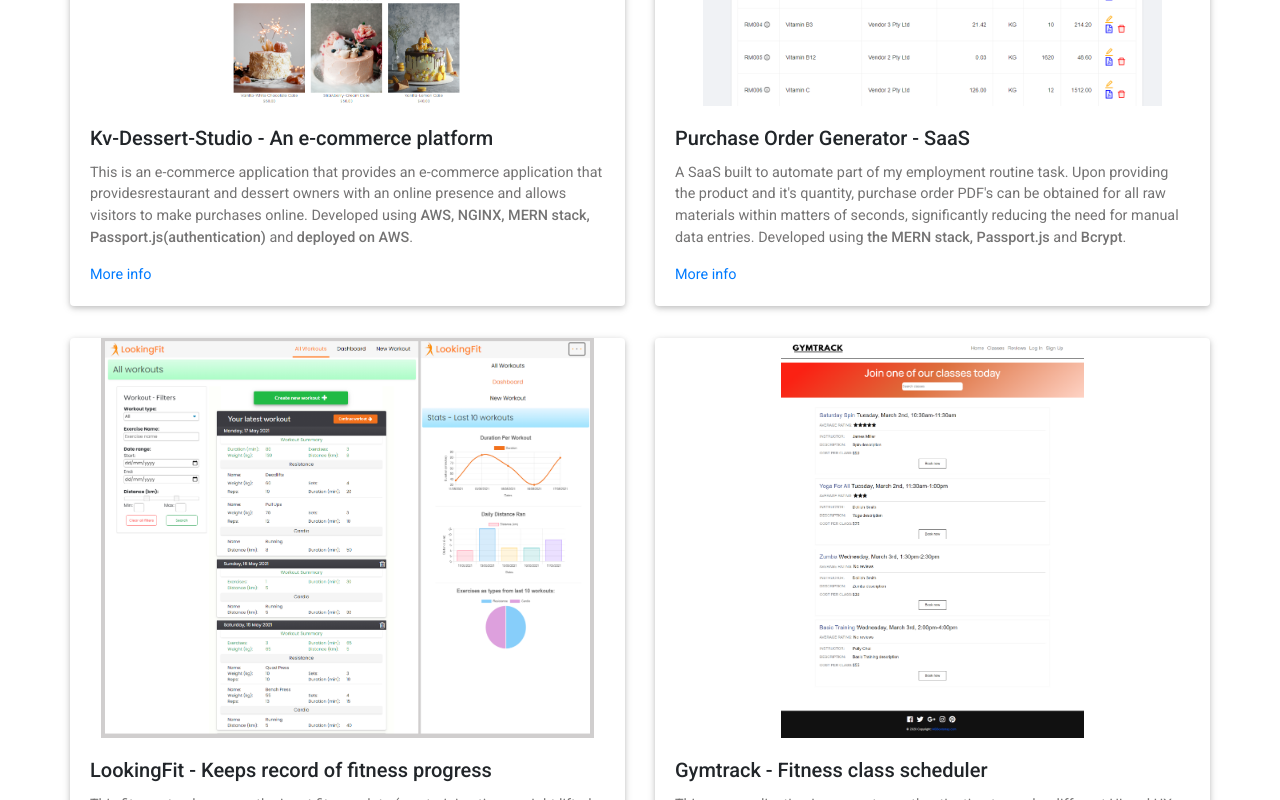
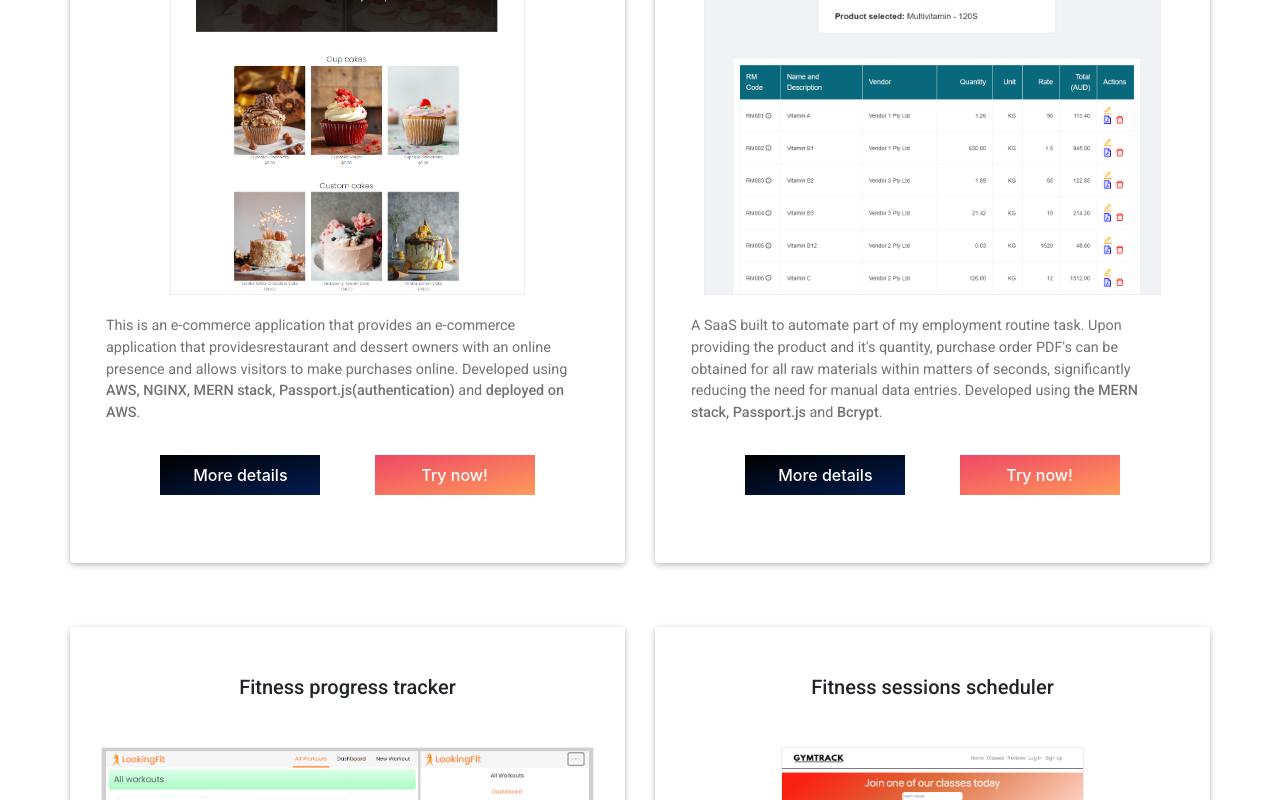
Before and after one commit to kvlin/Portfolio, a React (Create React App) app: page / in a window 1280 px wide. Shown: the part 700-1500 px from the top of the page. Built offline with nearby package versions, Linux system fonts and the light colour scheme.

Commit message:
Update content and styling

```diff
--- a/package.json
+++ b/package.json
@@ -29,6 +29,7 @@
     "react-medium-image-zoom": "^5.1.8",
     "react-router-dom": "^6.17.0",
     "react-scripts": "^5.0.1",
+    "react-simple-image-viewer": "^1.2.2",
     "react-slick": "^0.29.0",
     "rsuite": "^5.41.0",
     "semantic-ui-css": "^2.5.0",
--- a/src/components/Navbar/index.css
+++ b/src/components/Navbar/index.css
@@ -1,32 +1,45 @@
-.colour-nav{
+.colour-nav {
     background-color: rgba(0, 0, 0, 0.918);
 
 }
-.colour-nav a:hover{
-    background-color:rgb(61, 60, 60);
-};
+
+body {
+    position: relative;
+}
+
+.navbar {
+    position: sticky;
+    top: 0;
+}
+
+.colour-nav a:hover {
+    background-color: rgb(61, 60, 60);
+}
+
+;
 
 .navbar-brand {
-     padding: 18px 20px;
+    padding: 18px 20px;
     display: inline-block;
 }
 
-.github-centre{
+.github-centre {
     transform: rotate(45deg);
     position: absolute;
-    top:-2; left: 50%;
+    top: -2;
+    left: 50%;
     z-index: 1;
-    display:none
+    display: none
 }
 
 @media only screen and (max-width: 1000px) {
 
-    .github-corner{
-        display:none
+    .github-corner {
+        display: none
     }
-    .github-centre{
-        left:56%
 
+    .github-centre {
+        left: 56%
     }
 
 
@@ -34,30 +47,35 @@
 
 @media only screen and (max-width: 1199px) {
     .wrapper {
-        padding:20px;
+        padding: 20px;
     }
+
     .portfolio-text {
-        font-size:40px
+        font-size: 40px
     }
+
     .about-text {
-        font-size:20px
+        font-size: 20px
     }
+
     .skills-text {
-        font-size:20px
+        font-size: 20px
     }
 
 
-  }
+}
 
 @media only screen and (max-width: 1249px) {
     .octo-banner {
-        display:none
+        display: none
     }
-    .github-corner{
-        display:none
+
+    .github-corner {
+        display: none
     }
-    .github-centre{
-        display:inline
+
+    .github-centre {
+        display: inline
     }
 
 }
--- a/src/components/ProjectsBrief/index.css
+++ b/src/components/ProjectsBrief/index.css
@@ -1,3 +1,9 @@
+a {
+  color: white !important;
+  text-decoration: none;
+  /* no underline */
+}
+
 .arrow {
   width: 61.8px;
   height: 100px;
@@ -66,11 +72,90 @@
   max-width: 100%;
   display: block;
   cursor: zoom-in;
-  margin: auto
+  margin: auto;
+  border: solid 1px rgb(238, 238, 238)
 }
+
 
 .is-close {
   display: none
+}
+
+.summaryTitle {
+  text-align: center;
+  margin: 2rem auto 3rem !important;
+
+}
+
+
+.githubUrlBtn {
+  background: linear-gradient(to bottom right, #000000, #031c50);
+  border: 0;
+
+  color: #FFFFFF;
+  cursor: pointer;
+  display: inline-block;
+  font-family: -apple-system, system-ui, "Segoe UI", Roboto, Helvetica, Arial, sans-serif;
+  font-size: 16px;
+  font-weight: 500;
+  line-height: 2.5;
+  outline: transparent;
+  padding: 0 1rem;
+  text-align: center;
+  text-decoration: none;
+  transition: box-shadow .2s ease-in-out;
+  user-select: none;
+  -webkit-user-select: none;
+  touch-action: manipulation;
+  white-space: nowrap;
+  width: 10rem;
+}
+
+
+
+.githubUrlBtn:not([disabled]):hover {
+  box-shadow: 0 0 .25rem rgba(0, 0, 0, 0.5), -.125rem -.125rem 1rem #252525, .125rem .125rem 1rem #738dc58e;
+}
+
+.appUrlBtn {
+  background: linear-gradient(to bottom right, #EF4765, #FF9A5A);
+  border: 0;
+
+  color: #FFFFFF;
+  cursor: pointer;
+  display: inline-block;
+  font-family: -apple-system, system-ui, "Segoe UI", Roboto, Helvetica, Arial, sans-serif;
+  font-size: 16px;
+  font-weight: 500;
+  line-height: 2.5;
+  outline: transparent;
+  padding: 0 1rem;
+  text-align: center;
+  text-decoration: none;
+  transition: box-shadow .2s ease-in-out;
+  user-select: none;
+  -webkit-user-select: none;
+  touch-action: manipulation;
+  white-space: nowrap;
+  width: 10rem;
+}
+
+
+.appUrlBtn:not([disabled]):hover {
+  box-shadow: 0 0 .25rem rgba(180, 134, 134, 0.5), -.125rem -.125rem 1rem rgba(239, 71, 101, 0.5), .125rem .125rem 1rem rgba(255, 154, 90, 0.5);
+}
+
+.gallery-btn-section {
+  display: flex;
+  justify-content: space-evenly;
+  margin: 2rem auto;
+}
+
+
+
+.projectContent {
+
+  padding: 1rem !important;
 }
 
 @media only screen and (max-width: 1000px) {
--- a/src/components/ProjectsBrief/index.js
+++ b/src/components/ProjectsBrief/index.js
@@ -2,27 +2,53 @@
 import { Card } from 'react-bootstrap'
 import "keen-slider/keen-slider.min.css"
 import 'react-medium-image-zoom/dist/styles.css'
-import { Fancybox, Carousel, Panzoom } from "@fancyapps/ui";
 import "./index.css"
+import ImageViewer from "react-simple-image-viewer";
 export default function ProjectsBrief({ children }) {
+    const [currentImage, setCurrentImage] = useState("");
+    const [isViewerOpen, setIsViewerOpen] = useState(false);
 
+    const openImageViewer = (url) => {
+        setCurrentImage([url]);
+        setIsViewerOpen(true);
+    };
+
+    const closeImageViewer = () => {
+        setCurrentImage("");
+        setIsViewerOpen(false);
+    };
     return (
-        <div>
-            {/* Create project summary cards */}
-            <Card >
-                <a data-caption={children.images[0].caption} data-fancybox="gallery" href={children.images[0].image} style={children.images[0].style}>
-                    <img className="zoom-in" src={children.images[0].image} ></img>
+        <div className='projectContainer'>
+            <Card className='projectContent'>
+                <Card.Title className="summaryTitle" >{children.title}</Card.Title>
+                <a data-caption={children.images[0].caption} data-fancybox="gallery" style={children.images[0].style}>
+                    <img className="zoom-in" onClick={() => openImageViewer(children.images[0].image)} src={children.images[0].image} ></img>
                 </a>
-                <Card.Body>
-                    <Card.Title>{children.title}</Card.Title>
-                    <Card.Text>
+                <Card.Body className="summaryContainer">
+
+                    <Card.Text >
                         {children.summary} Developed using <strong>{children.technologies}</strong> and <strong>{children.last_technology}</strong>.
                     </Card.Text>
-                    <Card.Text>
-                        <a target="_blank" href={children.link}>{children.anchor}</a>
-                    </Card.Text>
+                    <div >
+                        <form target="_blank" className="gallery-btn-section">
+                            <button className="githubUrlBtn" type="submit" formAction={children.glink}>More details</button>
+                            <button className="appUrlBtn" type="submit" formAction={children.alink}>Try now!</button>
+                        </form>
+                    </div>
                 </Card.Body>
             </Card>
+            {isViewerOpen && (
+                <ImageViewer
+                    src={currentImage}
+                    currentIndex={0}
+                    onClose={closeImageViewer}
+                    disableScroll={false}
+                    backgroundStyle={{
+                        backgroundColor: "rgba(0,0,0,0.6)"
+                    }}
+                    closeOnClickOutside={true}
+                />
+            )}
         </div>
     )
 }
--- a/src/components/SkillsBrief/index.js
+++ b/src/components/SkillsBrief/index.js
@@ -14,14 +14,15 @@
                         </Row>
                         <br />
                         <Row className="about-text">
-                            <div>I'm a developer living in Sydney.</div>
+                            I'm a web developer based in Sydney.
                         </Row>
                         <br />
                         <Row className="skills-text">
-                            Below are some of my personal projects!
+
+                            I use the MERN stack and jQuery for my projects and below are some of them!
                         </Row>
                     </Col>
-                    <Col >
+                    <Col className="awsCert" >
                         <a target="_blank" href="https://www.credly.com/badges/99e9cdda-4c2f-4e58-87d5-f38b5275f257/public_url"><img id="ccp-badge" src={ccpBadge} alt="AWS CCP Certificate" /></a>
                     </Col>
                 </Row>
--- a/src/pages/Main/index.js
+++ b/src/pages/Main/index.js
@@ -10,9 +10,10 @@
 export default function Main() {
   // Below data objects for every projects to be displayed on the portfolio page
   const poGenerator = {
-    title: 'Purchase Order Generator - SaaS',
+    title: 'Tool for productivity',
     summary: "A SaaS built to automate part of my employment routine task. Upon providing the product and it's quantity, purchase order PDF's can be obtained for all raw materials within matters of seconds, significantly reducing the need for manual data entries.",
-    link: 'https://github.com/kvlin/PurchaseOrder-Generator',
+    glink: 'https://github.com/kvlin/PurchaseOrder-Generator',
+    alink: 'https://purchase-order-generator-kl.herokuapp.com/',
     anchor: 'More info',
     technologies: "the MERN stack, Passport.js",
     last_technology: 'Bcrypt',
@@ -22,9 +23,10 @@
 
   }
   const gymTrack = {
-    title: 'Gymtrack - Fitness class scheduler',
+    title: 'Fitness sessions scheduler',
     summary: 'This gym application incorporates authentication to render different UI and UX depending on the type of user authenticated - gym instructors can create classes, and members can book the classes and leave reviews.',
-    link: 'https://github.com/kvlin/gymtrack',
+    glink: 'https://github.com/kvlin/gymtrack',
+    alink: 'https://gymtrack-kl.herokuapp.com/',
     anchor: 'More info',
     technologies: 'Node.js, Express, MySQL, JQuery, Handlebars, Passport.js',
     last_technology: 'Bcrypt',
@@ -32,9 +34,10 @@
 
   }
   const budgetTracker = {
-    title: 'Budget Tracker - Progressive Web App',
+    title: 'Budget Tracker (Progressive Web App)',
     summary: 'The application allows users to log their withdrawals or deposits for budget tracking. It works even when the device is offline and will synchronize the data with the cloud database upon regaining connection. This is particularly useful for travellers who visit regions with spasmodic internet availability.',
-    link: 'https://github.com/kvlin/Budget-Tracker',
+    glink: 'https://github.com/kvlin/Budget-Tracker',
+    alink: 'https://kvlin-budget-tracker.herokuapp.com/',
     anchor: 'More info',
     technologies: "IndexedDB, Service Worker, Cache API, Bootstrap",
     last_technology: 'MongoDB Atlas',
@@ -44,9 +47,10 @@
 
   }
   const fitnessTracker = {
-    title: 'LookingFit - Keeps record of fitness progress',
+    title: 'Fitness progress tracker',
     summary: 'This fitness tracker saves the input fitness data (e.g. training time, weight lifted, distance ran) by the user and displays them graphically for better visual tracking of their fitness progresses.',
-    link: 'https://github.com/kvlin/Fitness-Tracker',
+    glink: 'https://github.com/kvlin/Fitness-Tracker',
+    alink: 'https://lookingfit-kl.herokuapp.com/',
     anchor: 'More info',
     technologies: "Node.js, MongoDB, Mongoose, Javascript, JQuery, HTML, CSS, Bootstrap, Chart.js",
     last_technology: 'deployed on Heroku',
@@ -56,9 +60,10 @@
   }
 
   const dessertShop = {
-    title: 'Kv-Dessert-Studio - An e-commerce platform',
+    title: 'E-commerce platform',
     summary: 'This is an e-commerce application that provides an e-commerce application that providesrestaurant and dessert owners with an online presence and allows visitors to make purchases online.',
-    link: 'https://github.com/kvlin/kv-dessert-site',
+    glink: 'https://github.com/kvlin/kv-dessert-site',
+    alink: 'http://3.15.220.133/home',
     anchor: 'More info',
     technologies: "AWS, NGINX, MERN stack, Passport.js(authentication)",
     last_technology: 'deployed on AWS',
@@ -74,19 +79,19 @@
       <SkillsBrief />
       <Container style={{ minWidth: "53%", padding: "0px 0px" }}>
         <Row xs={1} lg={2}>
-          <Col style={{ marginTop: "2em" }}>
+          <Col style={{ marginTop: "4em" }}>
             <ProjectsBrief>{dessertShop}</ProjectsBrief>
           </Col >
-          <Col style={{ marginTop: "2em" }}>
+          <Col style={{ marginTop: "4em" }}>
             <ProjectsBrief>{poGenerator}</ProjectsBrief>
           </Col >
-          <Col style={{ marginTop: "2em" }}>
+          <Col style={{ marginTop: "4em" }}>
             <ProjectsBrief>{fitnessTracker}</ProjectsBrief>
           </Col >
-          <Col style={{ marginTop: "2em" }}>
+          <Col style={{ marginTop: "4em" }}>
             <ProjectsBrief>{gymTrack}</ProjectsBrief>
           </Col >
-          <Col style={{ marginTop: "2em" }}>
+          <Col style={{ marginTop: "4em" }}>
             <ProjectsBrief>{budgetTracker}</ProjectsBrief>
           </Col >
 
```
Also changed, not shown: src/components/SkillsBrief/index.css (+37 -25 lines), 1 other file (tests, documents, lock files or other folders).
